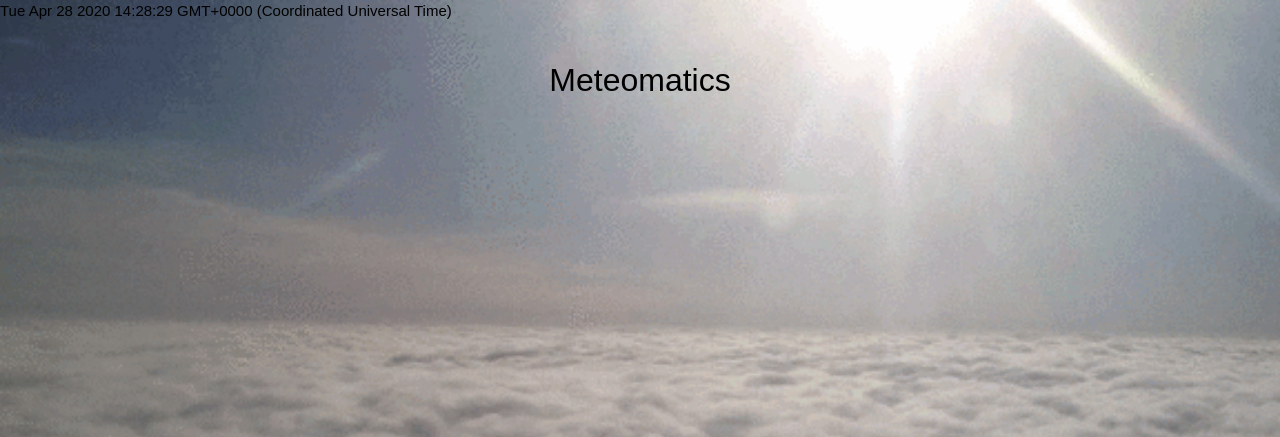
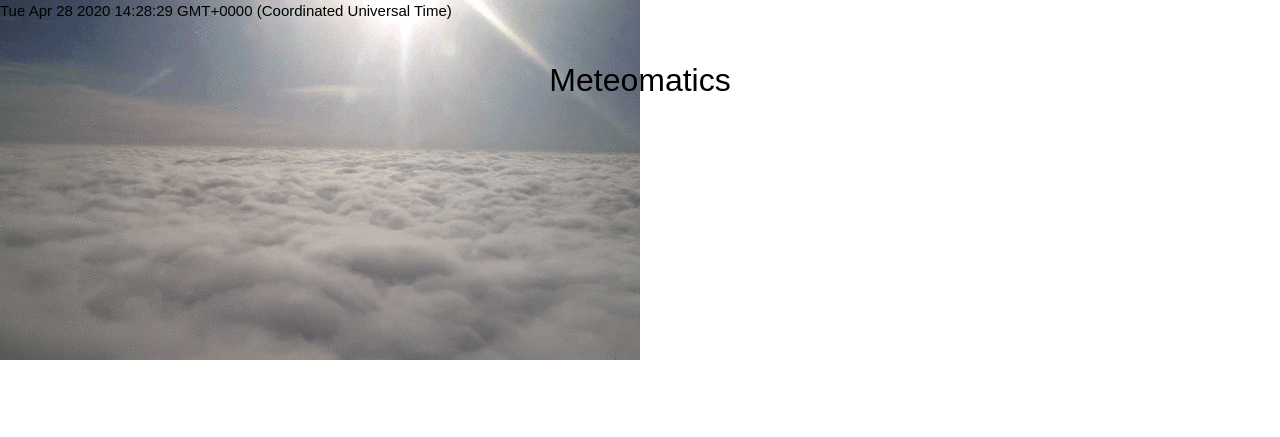
Before and after one commit to ajaimes07/shared, a Flask app: template templates/index.html in a window 1280 px wide. Shown: the top 437 px of the page. Run offline with Flask 2, Linux system fonts and the light colour scheme; the template is opened without the code that fills it, so the values that code supplies are empty; some libraries are stand-ins or nearby versions.

Commit message:
updating heroku

```diff
--- a/static/css/style.css
+++ b/static/css/style.css
@@ -4,5 +4,5 @@ body {
     font-weight: normal;
     color: black;
     background: url(../images/giphy.gif) fixed no-repeat;
-    background-size: cover;
+    background-size: fixed;
 }
```
